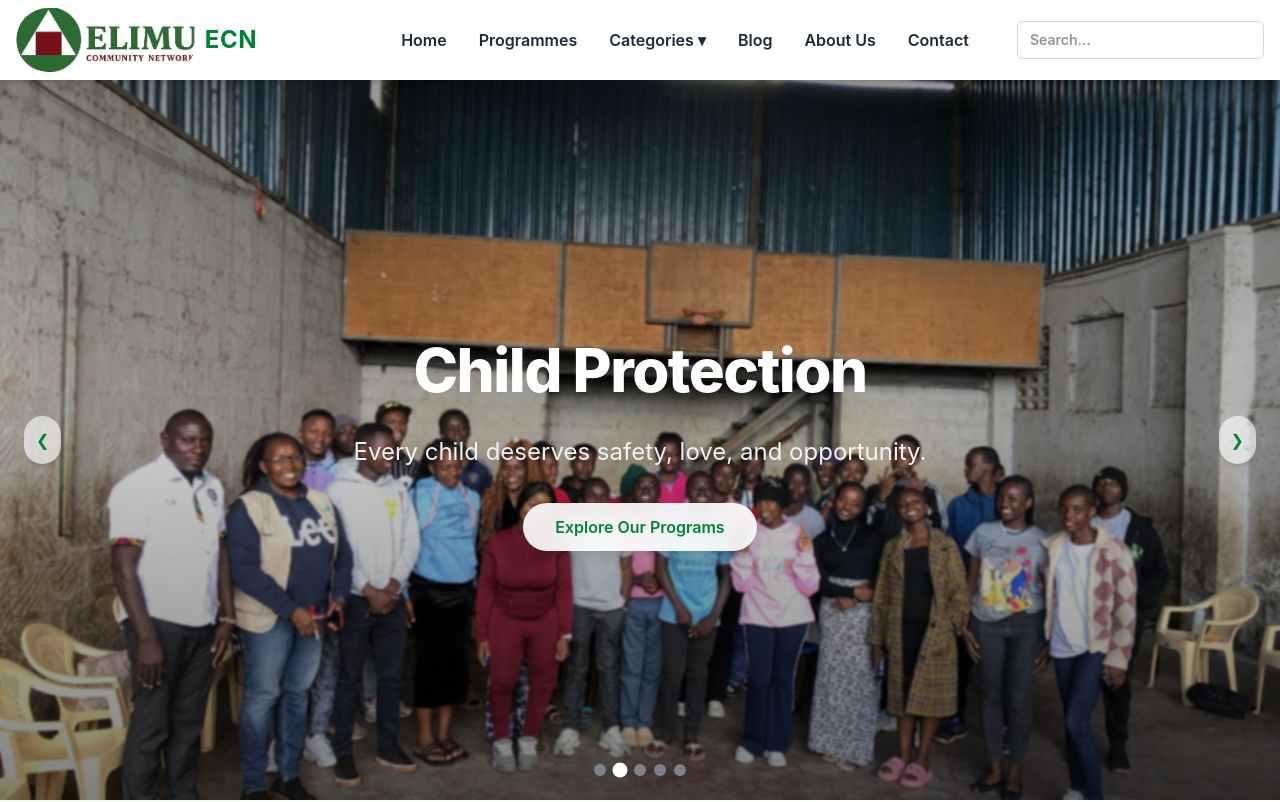
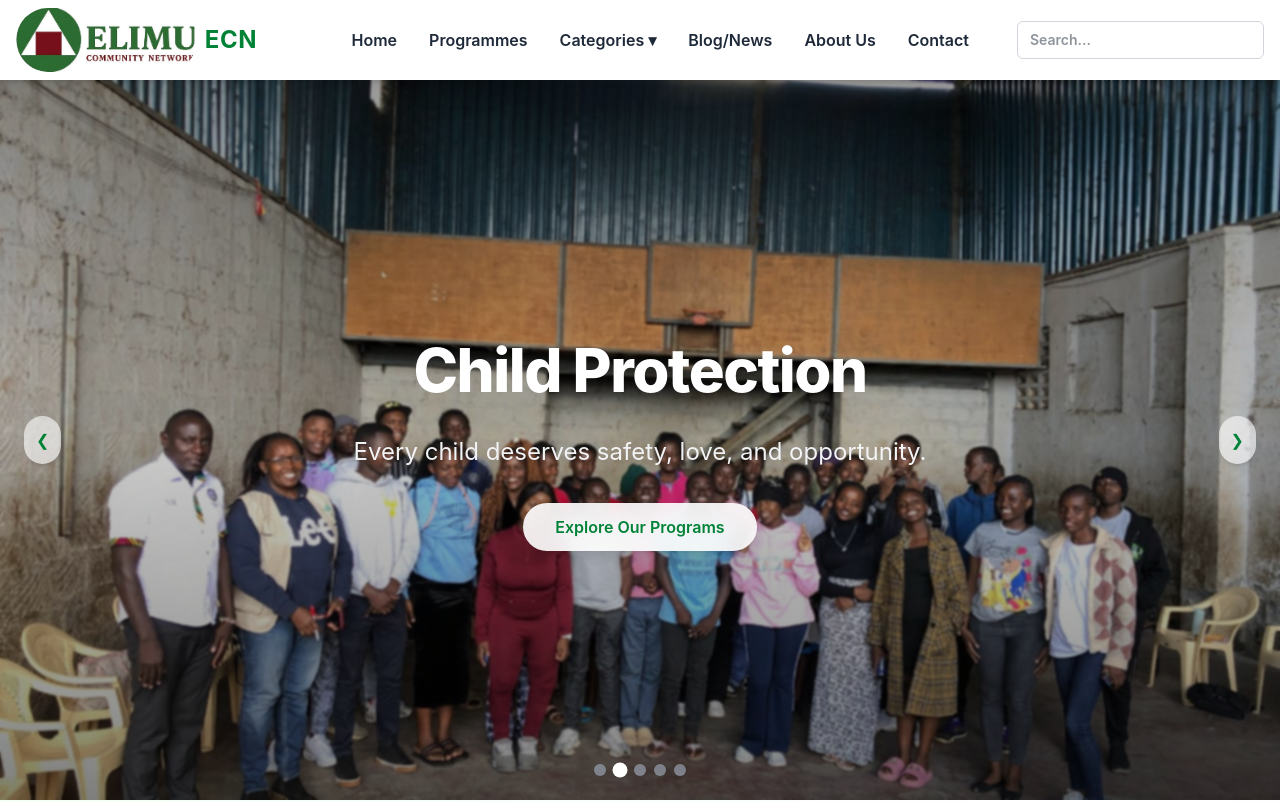
Before and after one commit to steph10920/ecnafrica, a React (Vite) app: page / in a window 1280 px wide. Shown: the top 802 px of the page. Built offline with nearby package versions, Linux system fonts and the light colour scheme.

Commit message:
new changes made

```diff
--- a/src/components/NavBar.jsx
+++ b/src/components/NavBar.jsx
@@ -118,7 +118,7 @@ export default function Navbar() {
             </AnimatePresence>
           </div>
 
-          <button onClick={() => handleNavClick("/blog")} className="hover:text-green-600">Blog</button>
+          <button onClick={() => handleNavClick("/blog")} className="hover:text-green-600">Blog/News</button>
           <button onClick={() => handleNavClick("/about")} className="hover:text-green-600">About Us</button>
           <button onClick={() => handleNavClick("/contact")} className="hover:text-green-600">Contact</button>
 
@@ -190,7 +190,7 @@ export default function Navbar() {
             </div>
 
             <button onClick={() => handleNavClick("/blog")} className="hover:text-green-600 flex items-center gap-2 px-4 py-3 border-b border-gray-200">
-              <FileText size={18} /> Blog
+              <FileText size={18} /> Blog/News
             </button>
             <button onClick={() => handleNavClick("/about")} className="hover:text-green-600 flex items-center gap-2 px-4 py-3 border-b border-gray-200">
               <Users2 size={18} /> About Us
```
